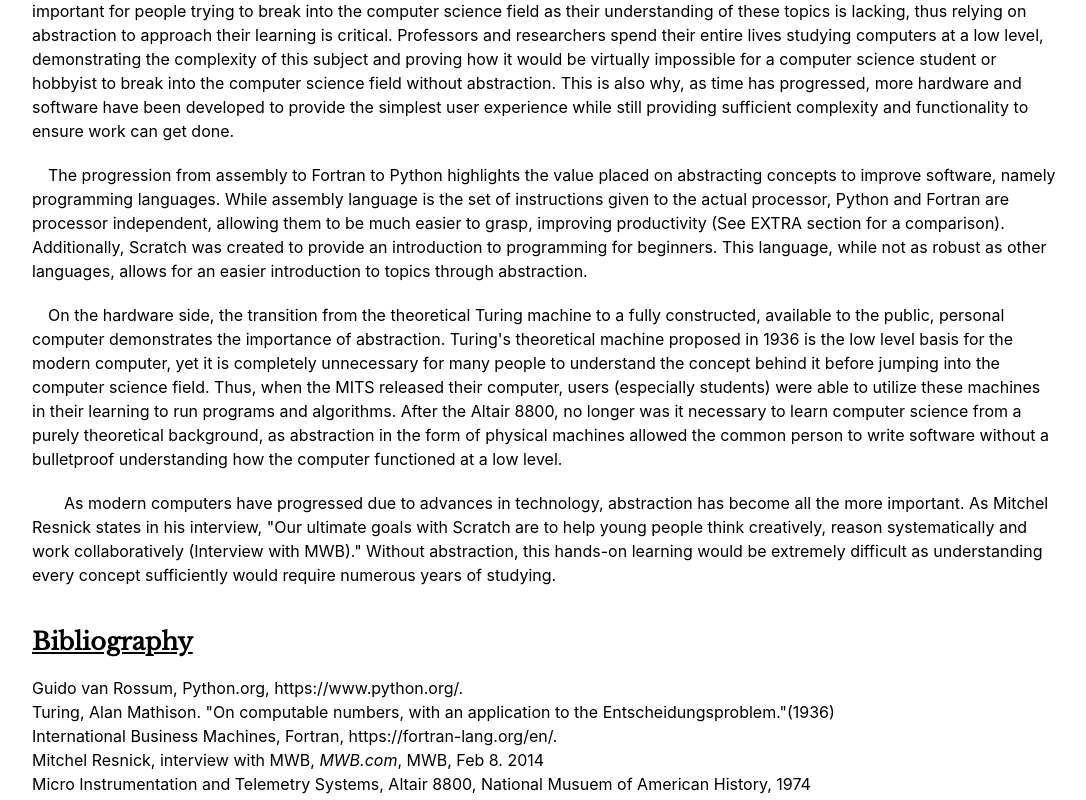
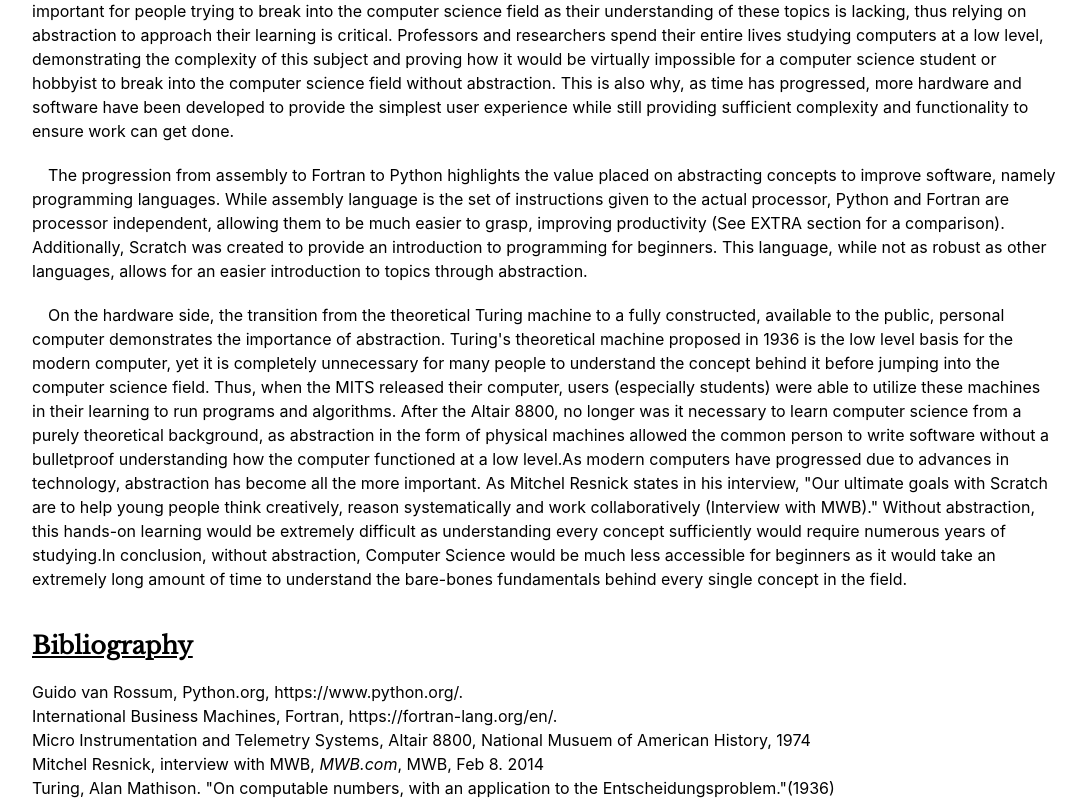
Before and after one commit to dylant1/virtual-museum, a Next.js app: page / in a window 1280 px wide. Shown: the part 1203-2003 px from the top of the page, without its empty margins (96-1182 px from the left). Built offline with nearby package versions, Linux system fonts and the light colour scheme.

Commit message:
Update bibliography

```diff
--- a/pages/index.js
+++ b/pages/index.js
@@ -197,17 +197,18 @@
           longer was it necessary to learn computer science from a purely
           theoretical background, as abstraction in the form of physical
           machines allowed the common person to write software without a
-          bulletproof understanding how the computer functioned at a low level.
-        </BodyText>
-        <br />
-        <BodyText>
-          &emsp; As modern computers have progressed due to advances in
+          bulletproof understanding how the computer functioned at a low
+          level.As modern computers have progressed due to advances in
           technology, abstraction has become all the more important. As Mitchel
           Resnick states in his interview, &quot;Our ultimate goals with Scratch
           are to help young people think creatively, reason systematically and
           work collaboratively (Interview with MWB).&quot; Without abstraction,
           this hands-on learning would be extremely difficult as understanding
-          every concept sufficiently would require numerous years of studying.
+          every concept sufficiently would require numerous years of studying.In
+          conclusion, without abstraction, Computer Science would be much less
+          accessible for beginners as it would take an extremely long amount of
+          time to understand the bare-bones fundamentals behind every single
+          concept in the field.
         </BodyText>
       </Body>
       <br />
@@ -220,15 +221,14 @@
         >
           Guido van Rossum, Python.org, https://www.python.org/.
           <br />
-          Turing, Alan Mathison. &quot;On computable numbers, with an
-          application to the Entscheidungsproblem.&quot;(1936)
-          <br />
           International Business Machines, Fortran,
           https://fortran-lang.org/en/. <br />
-          Mitchel Resnick, interview with MWB, <i>MWB.com</i>, MWB, Feb 8. 2014
-          <br />
           Micro Instrumentation and Telemetry Systems, Altair 8800, National
           Musuem of American History, 1974
+          <br /> Mitchel Resnick, interview with MWB, <i>MWB.com</i>, MWB, Feb
+          8. 2014
+          <br></br>Turing, Alan Mathison. &quot;On computable numbers, with an
+          application to the Entscheidungsproblem.&quot;(1936)
         </BodyText>
       </Body>
     </Wrapper>
```
